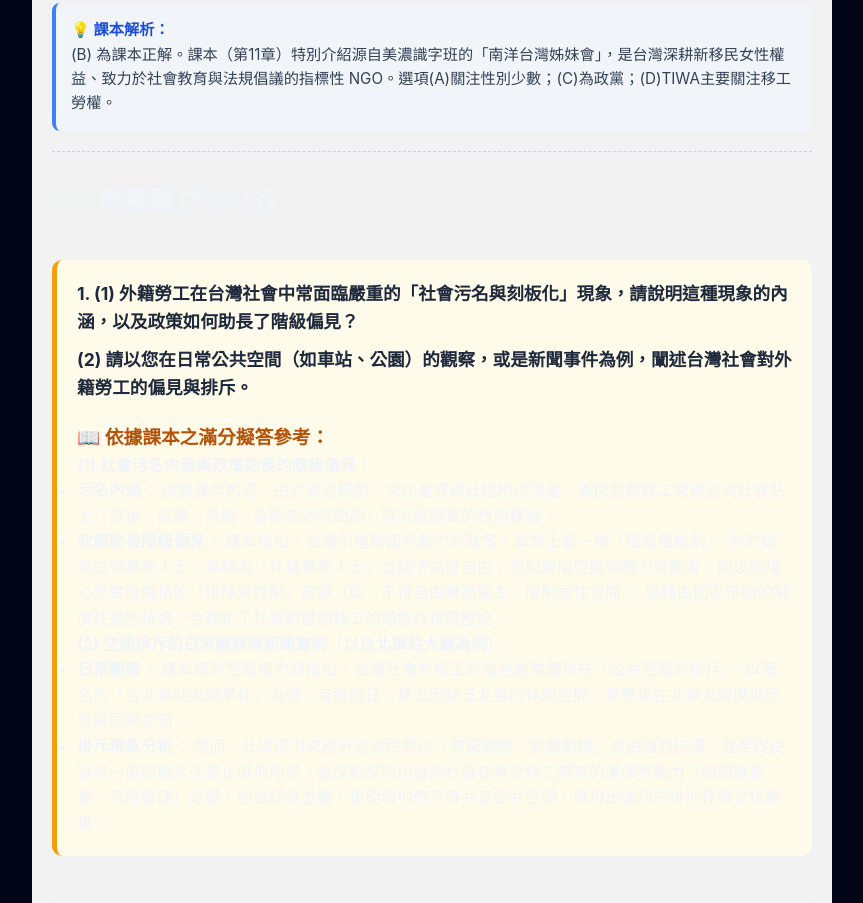
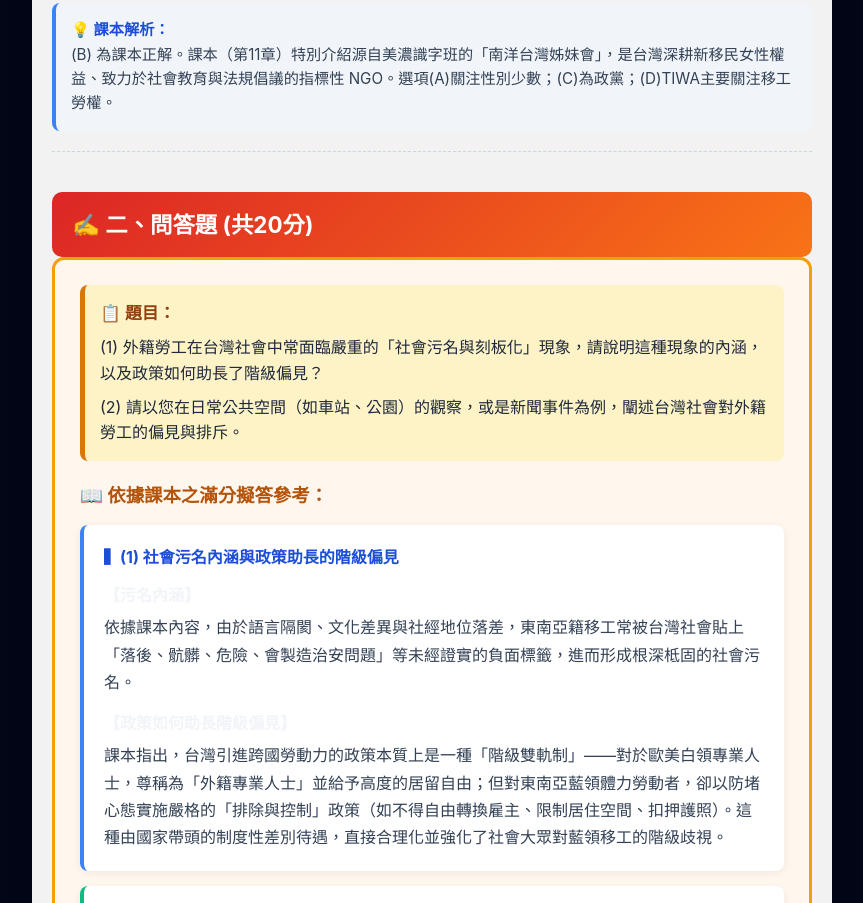
Before and after one commit to m0904103/gender-health-study-app, a website: page exam-answers.html in a window 1280 px wide. Shown: the part 7958-8861 px from the top of the page, without its empty margins (208-1071 px from the left). Drawn offline with Linux system fonts and the light colour scheme.

Commit message:
Make short answer section highly visible, fix Q16 typo

```diff
--- a/exam-answers.html
+++ b/exam-answers.html
@@ -317,7 +317,7 @@
             <ul class="q-options">
                 <li>(A) 為了追求浪漫的異國戀情與自由</li>
                 <li>(B) 為了取得台灣較高的教育學歷與進修機會</li>
-                <li class="correct">(C) 為了脫脫貧窮，並期望藉此改善原生家庭的經濟狀況</li>
+                <li class="correct">(C) 為了脫離貧窮，並期望藉此改善原生家庭的經濟狀況</li>
                 <li>(D) 為了體驗台灣都會區的繁華生活</li>
             </ul>
             <div class="q-exp">
@@ -386,24 +386,41 @@
             </div>
         </div>
 
-        <h2>二、問答題 (共20分)</h2>
+        <h2 style="margin-top:40px; padding:15px 20px; background:linear-gradient(135deg,#dc2626,#f97316); color:white; border-radius:10px; font-size:1.4rem;">✍️ 二、問答題 (共20分)</h2>
 
-        <div class="short-answer-section">
-            <div class="q-title">1. (1) 外籍勞工在台灣社會中常面臨嚴重的「社會污名與刻板化」現象，請說明這種現象的內涵，以及政策如何助長了階級偏見？</div>
-            <div class="q-title">   (2) 請以您在日常公共空間（如車站、公園）的觀察，或是新聞事件為例，闡述台灣社會對外籍勞工的偏見與排斥。</div>
+        <!-- 問答題大框 -->
+        <div style="background:#fff7ed; border:3px solid #f59e0b; border-radius:12px; padding:25px; margin-bottom:30px;">
 
-            <h3 style="margin-top: 20px; color: #b45309;">📖 依據課本之滿分擬答參考：</h3>
-            <p><strong>(1) 社會污名內涵與政策助長的階級偏見：</strong></p>
-            <ul>
-                <li><strong>污名內涵：</strong> 依據課本內容，由於語言隔閡、文化差異與社經地位落差，東南亞籍移工常被台灣社會貼上「落後、骯髒、危險、會製造治安問題」等未經證實的負面標籤。</li>
-                <li><strong>政策助長階級偏見：</strong> 課本指出，台灣引進跨國勞動力的政策，本質上是一種「階級雙軌制」。對於歐美白領專業人士，尊稱為「外籍專業人士」並給予高度自由；但對東南亞藍領體力勞動者，則以防堵心態實施嚴格的「排除與控制」政策（如：不得自由轉換雇主、限制居住空間）。這種由國家帶頭的制度性差別待遇，合理化了社會對藍領移工的階級歧視與壓迫。</li>
-            </ul>
+            <div style="background:#fef3c7; border-left:5px solid #d97706; padding:15px; border-radius:8px; margin-bottom:20px;">
+                <p style="margin:0; font-weight:bold; font-size:1.05rem; color:#92400e;">📋 題目：</p>
+                <p style="margin:8px 0 0; color:#1e293b;">(1) 外籍勞工在台灣社會中常面臨嚴重的「社會污名與刻板化」現象，請說明這種現象的內涵，以及政策如何助長了階級偏見？</p>
+                <p style="margin:8px 0 0; color:#1e293b;">(2) 請以您在日常公共空間（如車站、公園）的觀察，或是新聞事件為例，闡述台灣社會對外籍勞工的偏見與排斥。</p>
+            </div>
 
-            <p><strong>(2) 空間排斥的日常觀察與新聞實例（以台北車站大廳為例）：</strong></p>
-            <ul>
-                <li><strong>日常觀察：</strong> 課本探討空間權力時指出，台灣社會對移工的偏見最常體現在「公共空間的排斥」。以著名的「台北車站大廳事件」為例，每逢假日，移工因缺乏友善的休閒空間，常聚集在北車大廳席地而坐與同鄉交流。</li>
-                <li><strong>排斥現象分析：</strong> 然而，此舉卻引來部分台灣民眾以「有礙觀瞻、影響動線」為由強烈抗議，甚至促使官方一度研擬永久禁止席地而坐。這深刻反映出台灣社會在享受移工帶來的廉價勞動力（如照護長輩、危險營建）之餘，卻自詡為主體，拒絕與他們平等共享公共空間，展現出強烈的排他性與文化霸權。</li>
-            </ul>
+            <h3 style="color:#b45309; font-size:1.15rem; margin-bottom:15px;">📖 依據課本之滿分擬答參考：</h3>
+
+            <!-- 第(1)小題 -->
+            <div style="background:white; border-radius:8px; padding:20px; margin-bottom:15px; border-left:4px solid #3b82f6; box-shadow:0 2px 8px rgba(0,0,0,0.06);">
+                <p style="font-weight:bold; color:#1d4ed8; margin:0 0 12px;">▍(1) 社會污名內涵與政策助長的階級偏見</p>
+
+                <p style="margin:0 0 6px;"><strong>【污名內涵】</strong></p>
+                <p style="margin:0 0 15px; color:#334155; line-height:1.7;">依據課本內容，由於語言隔閡、文化差異與社經地位落差，東南亞籍移工常被台灣社會貼上「落後、骯髒、危險、會製造治安問題」等未經證實的負面標籤，進而形成根深柢固的社會污名。</p>
+
+                <p style="margin:0 0 6px;"><strong>【政策如何助長階級偏見】</strong></p>
+                <p style="margin:0; color:#334155; line-height:1.7;">課本指出，台灣引進跨國勞動力的政策本質上是一種「階級雙軌制」——對於歐美白領專業人士，尊稱為「外籍專業人士」並給予高度的居留自由；但對東南亞藍領體力勞動者，卻以防堵心態實施嚴格的「排除與控制」政策（如不得自由轉換雇主、限制居住空間、扣押護照）。這種由國家帶頭的制度性差別待遇，直接合理化並強化了社會大眾對藍領移工的階級歧視。</p>
+            </div>
+
+            <!-- 第(2)小題 -->
+            <div style="background:white; border-radius:8px; padding:20px; border-left:4px solid #10b981; box-shadow:0 2px 8px rgba(0,0,0,0.06);">
+                <p style="font-weight:bold; color:#065f46; margin:0 0 12px;">▍(2) 公共空間偏見與排斥的觀察——以台北車站大廳事件為例</p>
+
+                <p style="margin:0 0 6px;"><strong>【事件描述】</strong></p>
+                <p style="margin:0 0 15px; color:#334155; line-height:1.7;">課本在探討空間權力時指出，台灣社會對移工的偏見最常體現在「公共空間的排斥」。每逢假日，移工因缺乏友善的休閒空間，常聚集在台北車站大廳席地而坐、與同鄉交流，此為其難得的休憩機會。</p>
+
+                <p style="margin:0 0 6px;"><strong>【偏見與排斥的分析】</strong></p>
+                <p style="margin:0; color:#334155; line-height:1.7;">然而，此舉卻引來部分台灣民眾以「有礙觀瞻、影響動線」為由強烈抗議，甚至促使台鐵官方一度研擬永久禁止大廳席地而坐。這種反應深刻反映出台灣社會的矛盾——一方面大量仰賴移工提供的廉價勞動力（如照護失能長輩、承擔高危險性的營建工程），另一方面卻自詡為公共空間的絕對主體，拒絕與他們平等共享最基本的公共場所，展現出強烈的排他性與文化霸權心態。</p>
+            </div>
+
         </div>
 
         <div class="back-btn-container">
```
